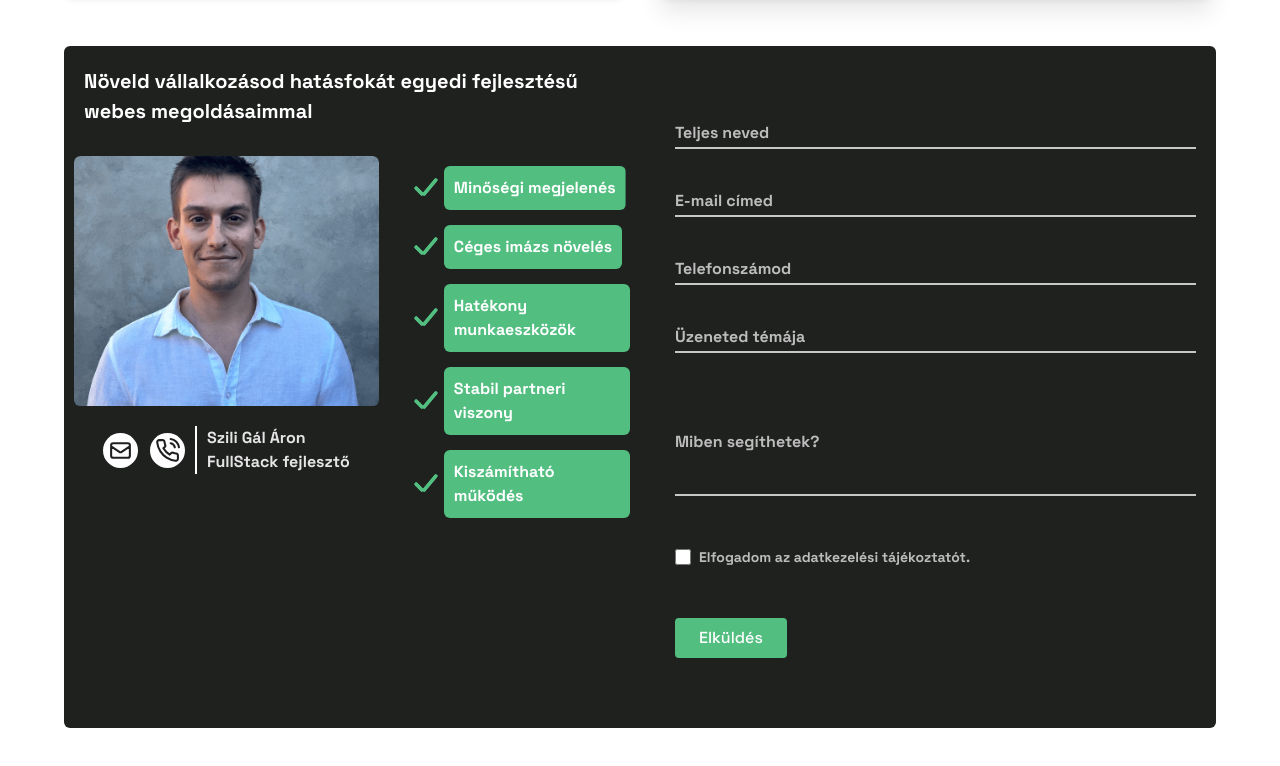
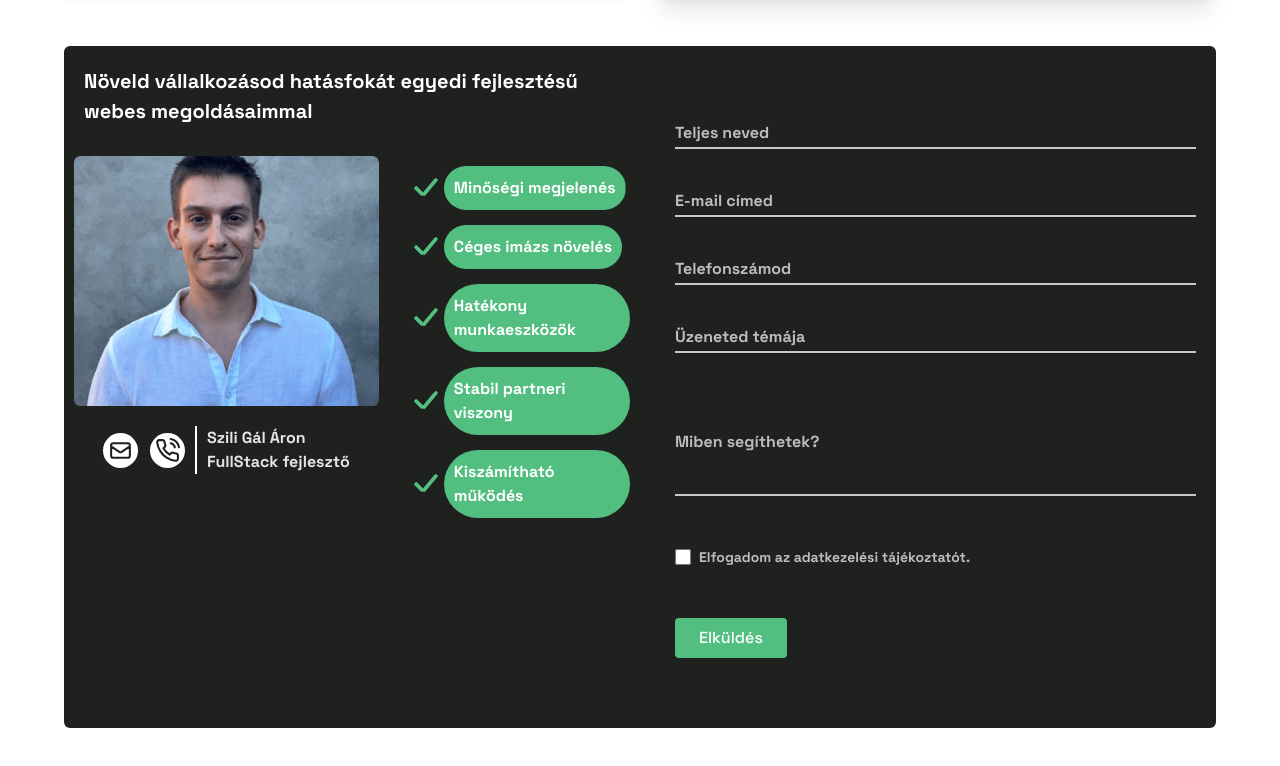
Before and after one commit to Quruzslo/PreferSite, a Next.js app: page / in a window 1280 px wide. Shown: the part 10899-11665 px from the top of the page. Built offline with nearby package versions, Linux system fonts and the light colour scheme.

Commit message:
kontakt változtatások

```diff
--- a/components/Contact/ContactSection.tsx
+++ b/components/Contact/ContactSection.tsx
@@ -150,7 +150,7 @@ export default function ContactSection() {
                   {/* Balról jobbra kitöltő zöld háttér */}
                   <motion.div
                     variants={containerVariant}
-                    className="bg-green rounded-md p-[10px] w-full md:w-fit"
+                    className="bg-green rounded-full p-[10px] w-full md:w-fit"
                   >
                     <p className="text-white">{prio}</p>
                   </motion.div>
```
